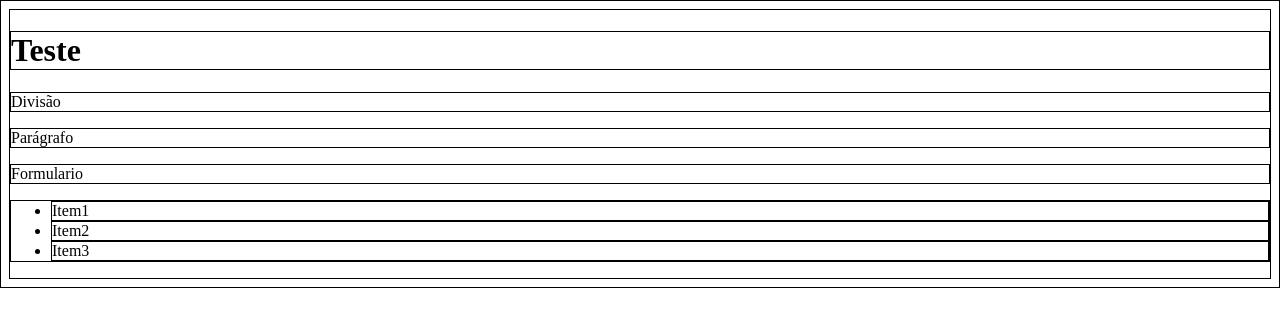
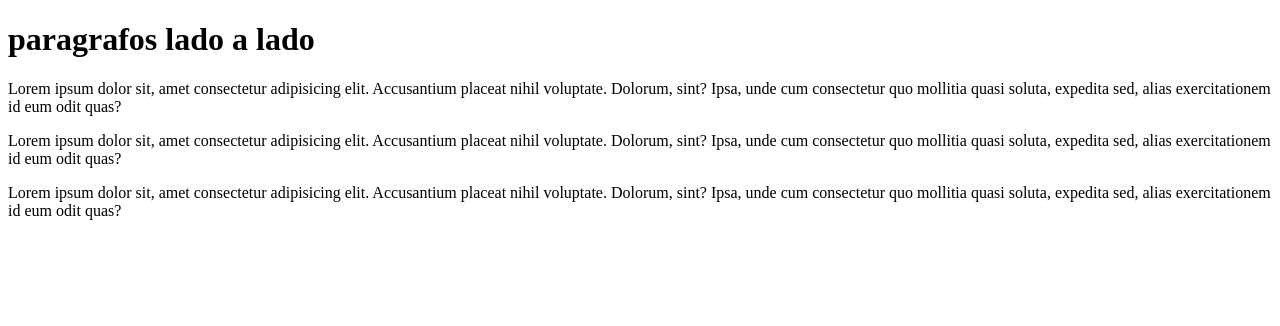
Before and after one commit to m2theuss/Reprograme-se, a plain HTML site: page Semana-04/praticando-nas-aulas/index.html in a window 1280 px wide. Drawn offline with Linux system fonts and the light colour scheme.

Commit message:
nada dms

```diff
--- a/Semana-04/praticando-nas-aulas/estilos.css
+++ b/Semana-04/praticando-nas-aulas/estilos.css
@@ -1,3 +1,3 @@
-* {
-    border: solid 1px black;
+.paragrafos{
+    display: block;
 }
--- a/Semana-04/praticando-nas-aulas/index.html
+++ b/Semana-04/praticando-nas-aulas/index.html
@@ -7,16 +7,12 @@
     <link rel="stylesheet" href="estilos.css">
 </head>
 <body>
-    <h1>Teste</h1>
-    <div>Divisão</div>
-    <p>Parágrafo</p>
-    <form action="">Formulario</form>
+    <h1>paragrafos lado a lado</h1>
 
-    <ul>
-        <li>Item1</li>
-        <li>Item2</li>
-        <li>Item3</li>
-    </ul>
-
+    <div class="paragrafos">
+        <p>Lorem ipsum dolor sit, amet consectetur adipisicing elit. Accusantium placeat nihil voluptate. Dolorum, sint? Ipsa, unde cum consectetur quo mollitia quasi soluta, expedita sed, alias exercitationem id eum odit quas?</p>
+        <p>Lorem ipsum dolor sit, amet consectetur adipisicing elit. Accusantium placeat nihil voluptate. Dolorum, sint? Ipsa, unde cum consectetur quo mollitia quasi soluta, expedita sed, alias exercitationem id eum odit quas?</p>
+        <p>Lorem ipsum dolor sit, amet consectetur adipisicing elit. Accusantium placeat nihil voluptate. Dolorum, sint? Ipsa, unde cum consectetur quo mollitia quasi soluta, expedita sed, alias exercitationem id eum odit quas?</p>
+    </div>
 </body>
 </html>
```
